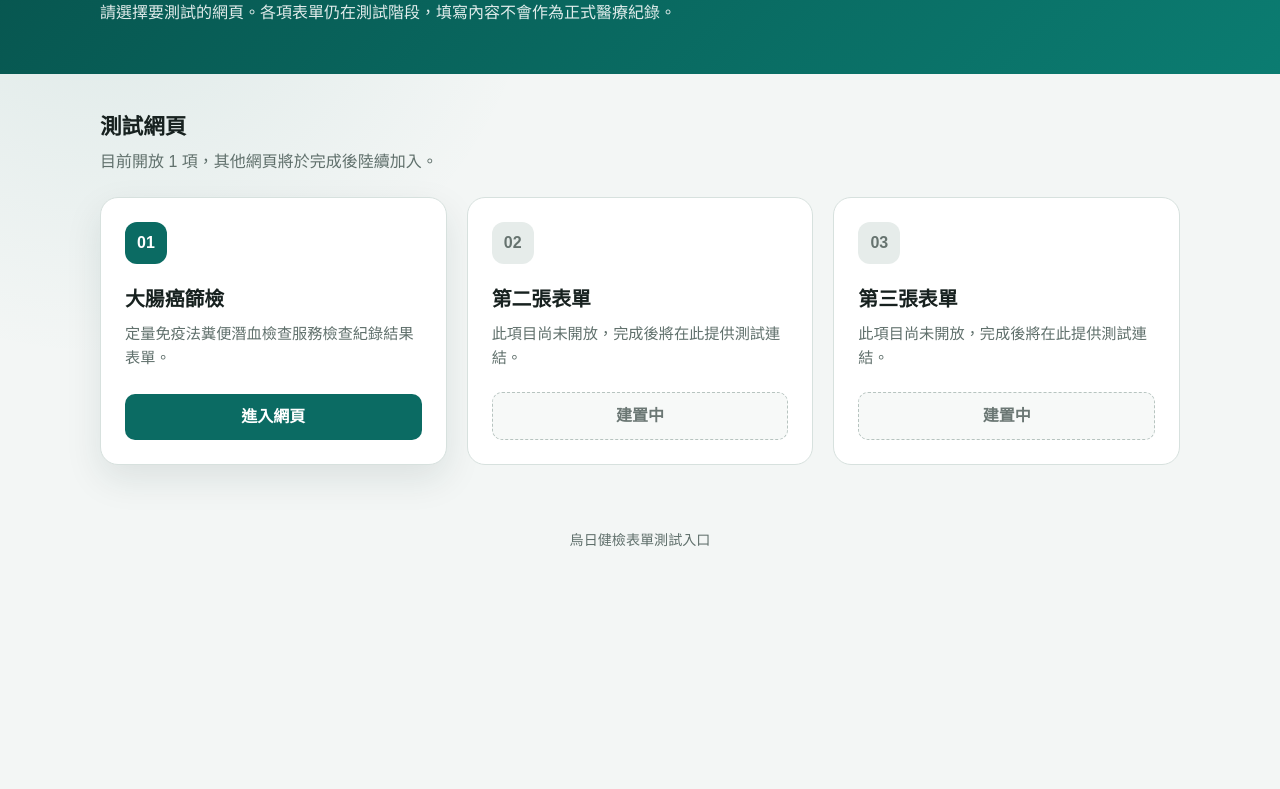
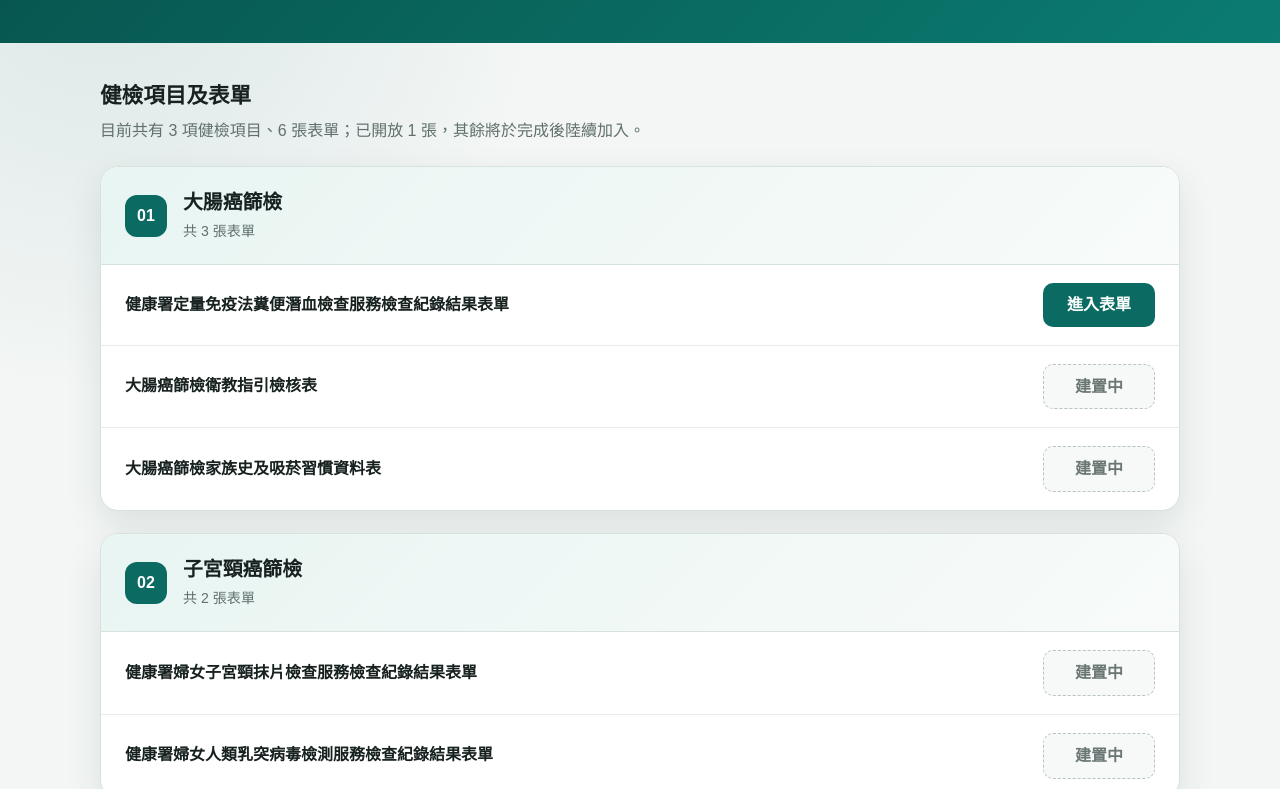
Before and after one commit to sjm1011/hpa, a plain HTML site: page index.html in a window 1280 px wide. Shown: the part 153-942 px from the top of the page. Before the commit the page ends 800 px from the top, so only its background shows below. Drawn offline with Linux system fonts and the light colour scheme.

Commit message:
Add files via upload

```diff
--- a/index.html
+++ b/index.html
@@ -3,8 +3,8 @@
 <head>
   <meta charset="utf-8">
   <meta name="viewport" content="width=device-width, initial-scale=1">
-  <meta name="description" content="烏日健檢表單測試入口，提供夥伴進入各項健檢表單進行測試。">
-  <title>烏日健檢表單｜測試入口</title>
+  <meta name="description" content="烏日澄清公費健檢表單測試入口，提供夥伴進入各項健檢表單進行測試。">
+  <title>烏日澄清公費健檢表單｜測試入口</title>
   <style>
     :root {
       color-scheme: light;
@@ -46,14 +46,6 @@
       margin: 0 auto;
     }
 
-    .eyebrow {
-      margin: 0 0 8px;
-      color: rgba(255, 255, 255, 0.8);
-      font-size: 0.9rem;
-      font-weight: 700;
-      letter-spacing: 0.12em;
-    }
-
     h1 {
       margin: 0;
       font-size: clamp(1.8rem, 5vw, 2.8rem);
@@ -86,25 +78,31 @@
       color: var(--muted);
     }
 
-    .form-grid {
+    .screening-list {
       display: grid;
-      grid-template-columns: repeat(3, minmax(0, 1fr));
-      gap: 20px;
+      gap: 22px;
     }
 
-    .form-card {
-      display: flex;
-      min-height: 250px;
-      flex-direction: column;
-      padding: 24px;
+    .screening-card {
       border: 1px solid var(--border);
       border-radius: 18px;
+      overflow: hidden;
       background: var(--surface);
       box-shadow: var(--shadow);
     }
 
-    .form-card__number {
+    .screening-card__header {
+      display: flex;
+      gap: 16px;
+      align-items: center;
+      padding: 22px 24px;
+      border-bottom: 1px solid var(--border);
+      background: linear-gradient(135deg, var(--primary-soft), #f8fbfa);
+    }
+
+    .screening-card__number {
       display: grid;
+      flex: 0 0 42px;
       width: 42px;
       height: 42px;
       place-items: center;
@@ -114,64 +112,81 @@
       font-weight: 700;
     }
 
-    .form-card h3 {
-      margin: 22px 0 8px;
+    .screening-card h3 {
+      margin: 0;
       font-size: 1.24rem;
       line-height: 1.4;
     }
 
-    .form-card p {
-      margin: 0 0 22px;
+    .screening-card__count {
+      margin: 3px 0 0;
       color: var(--muted);
-      font-size: 0.95rem;
+      font-size: 0.88rem;
     }
 
-    .form-card__action {
+    .form-list {
+      margin: 0;
+      padding: 0;
+      list-style: none;
+    }
+
+    .form-item {
+      display: grid;
+      grid-template-columns: minmax(0, 1fr) auto;
+      gap: 20px;
+      align-items: center;
+      padding: 18px 24px;
+    }
+
+    .form-item + .form-item {
+      border-top: 1px solid #e7ecea;
+    }
+
+    .form-item__title {
+      margin: 0;
+      font-weight: 700;
+      line-height: 1.55;
+    }
+
+    .form-item__action {
       display: inline-flex;
-      min-height: 44px;
+      min-width: 112px;
+      min-height: 42px;
       align-items: center;
       justify-content: center;
-      margin-top: auto;
-      padding: 10px 18px;
+      padding: 9px 16px;
       border-radius: 10px;
       color: #ffffff;
       background: var(--primary);
       font-weight: 700;
+      white-space: nowrap;
       text-decoration: none;
       transition: background 0.18s ease, transform 0.18s ease;
     }
 
-    .form-card__action:hover {
+    .form-item__action:hover {
       background: var(--primary-dark);
       transform: translateY(-1px);
     }
 
-    .form-card__action:focus-visible {
+    .form-item__action:focus-visible {
       outline: 3px solid rgba(11, 107, 99, 0.28);
       outline-offset: 3px;
     }
 
-    .form-card--pending {
-      box-shadow: none;
-    }
-
-    .form-card--pending .form-card__number {
-      color: #66736f;
-      background: #e6ecea;
-    }
-
-    .form-card__status {
+    .form-item__status {
       display: inline-flex;
-      min-height: 44px;
+      min-width: 112px;
+      min-height: 42px;
       align-items: center;
       justify-content: center;
-      margin-top: auto;
-      padding: 10px 18px;
+      padding: 9px 16px;
       border: 1px dashed #b7c4c0;
       border-radius: 10px;
       color: #6b7774;
       background: #f7f9f8;
       font-weight: 700;
+      white-space: nowrap;
     }
 
     footer {
@@ -190,17 +205,24 @@
         padding-top: 28px;
       }
 
-      .form-grid {
-        grid-template-columns: 1fr;
+      .screening-card__header {
+        padding: 18px;
       }
 
-      .form-card {
-        min-height: 220px;
+      .form-item {
+        grid-template-columns: 1fr;
+        gap: 12px;
+        padding: 18px;
+      }
+
+      .form-item__action,
+      .form-item__status {
+        width: 100%;
       }
     }
 
     @media (prefers-reduced-motion: reduce) {
-      .form-card__action {
+      .form-item__action {
         transition: none;
       }
     }
@@ -209,44 +231,82 @@
 <body>
   <header class="page-header">
     <div class="header-inner">
-      <p class="eyebrow">WURI HEALTH EXAMINATION</p>
-      <h1>烏日健檢表單</h1>
-      <p class="header-description">請選擇要測試的網頁。各項表單仍在測試階段，填寫內容不會作為正式醫療紀錄。</p>
+      <h1>烏日澄清公費健檢表單</h1>
+      <p class="header-description">請選擇健檢項目及要測試的表單。各項表單仍在測試階段，填寫內容不會作為正式醫療紀錄。</p>
     </div>
   </header>
 
   <main>
     <section aria-labelledby="form-list-title">
       <div class="section-heading">
-        <h2 id="form-list-title">測試網頁</h2>
-        <p>目前開放 1 項，其他網頁將於完成後陸續加入。</p>
+        <h2 id="form-list-title">健檢項目及表單</h2>
+        <p>目前共有 3 項健檢項目、6 張表單；已開放 1 張，其餘將於完成後陸續加入。</p>
       </div>
 
-      <div class="form-grid">
-        <article class="form-card">
-          <span class="form-card__number" aria-hidden="true">01</span>
-          <h3>大腸癌篩檢</h3>
-          <p>定量免疫法糞便潛血檢查服務檢查紀錄結果表單。</p>
-          <a class="form-card__action" href="./iFOBT_1.html">進入網頁</a>
+      <div class="screening-list">
+        <article class="screening-card">
+          <header class="screening-card__header">
+            <span class="screening-card__number" aria-hidden="true">01</span>
+            <div>
+              <h3>大腸癌篩檢</h3>
+              <p class="screening-card__count">共 3 張表單</p>
+            </div>
+          </header>
+          <ul class="form-list">
+            <li class="form-item">
+              <p class="form-item__title">健康署定量免疫法糞便潛血檢查服務檢查紀錄結果表單</p>
+              <a class="form-item__action" href="./iFOBT_1.html">進入表單</a>
+            </li>
+            <li class="form-item">
+              <p class="form-item__title">大腸癌篩檢衛教指引檢核表</p>
+              <span class="form-item__status">建置中</span>
+            </li>
+            <li class="form-item">
+              <p class="form-item__title">大腸癌篩檢家族史及吸菸習慣資料表</p>
+              <span class="form-item__status">建置中</span>
+            </li>
+          </ul>
         </article>
 
-        <article class="form-card form-card--pending">
-          <span class="form-card__number" aria-hidden="true">02</span>
-          <h3>第二張表單</h3>
-          <p>此項目尚未開放，完成後將在此提供測試連結。</p>
-          <span class="form-card__status">建置中</span>
+        <article class="screening-card">
+          <header class="screening-card__header">
+            <span class="screening-card__number" aria-hidden="true">02</span>
+            <div>
+              <h3>子宮頸癌篩檢</h3>
+              <p class="screening-card__count">共 2 張表單</p>
+            </div>
+          </header>
+          <ul class="form-list">
+            <li class="form-item">
+              <p class="form-item__title">健康署婦女子宮頸抹片檢查服務檢查紀錄結果表單</p>
+              <span class="form-item__status">建置中</span>
+            </li>
+            <li class="form-item">
+              <p class="form-item__title">健康署婦女人類乳突病毒檢測服務檢查紀錄結果表單</p>
+              <span class="form-item__status">建置中</span>
+            </li>
+          </ul>
         </article>
 
-        <article class="form-card form-card--pending">
-          <span class="form-card__number" aria-hidden="true">03</span>
-          <h3>第三張表單</h3>
-          <p>此項目尚未開放，完成後將在此提供測試連結。</p>
-          <span class="form-card__status">建置中</span>
+        <article class="screening-card">
+          <header class="screening-card__header">
+            <span class="screening-card__number" aria-hidden="true">03</span>
+            <div>
+              <h3>口腔癌篩檢</h3>
+              <p class="screening-card__count">共 1 張表單</p>
+            </div>
+          </header>
+          <ul class="form-list">
+            <li class="form-item">
+              <p class="form-item__title">衛生福利部口腔黏膜檢查服務檢查紀錄結果表單</p>
+              <span class="form-item__status">建置中</span>
+            </li>
+          </ul>
         </article>
       </div>
     </section>
   </main>
 
-  <footer>烏日健檢表單測試入口</footer>
+  <footer>烏日澄清公費健檢表單測試入口</footer>
 </body>
 </html>
```
